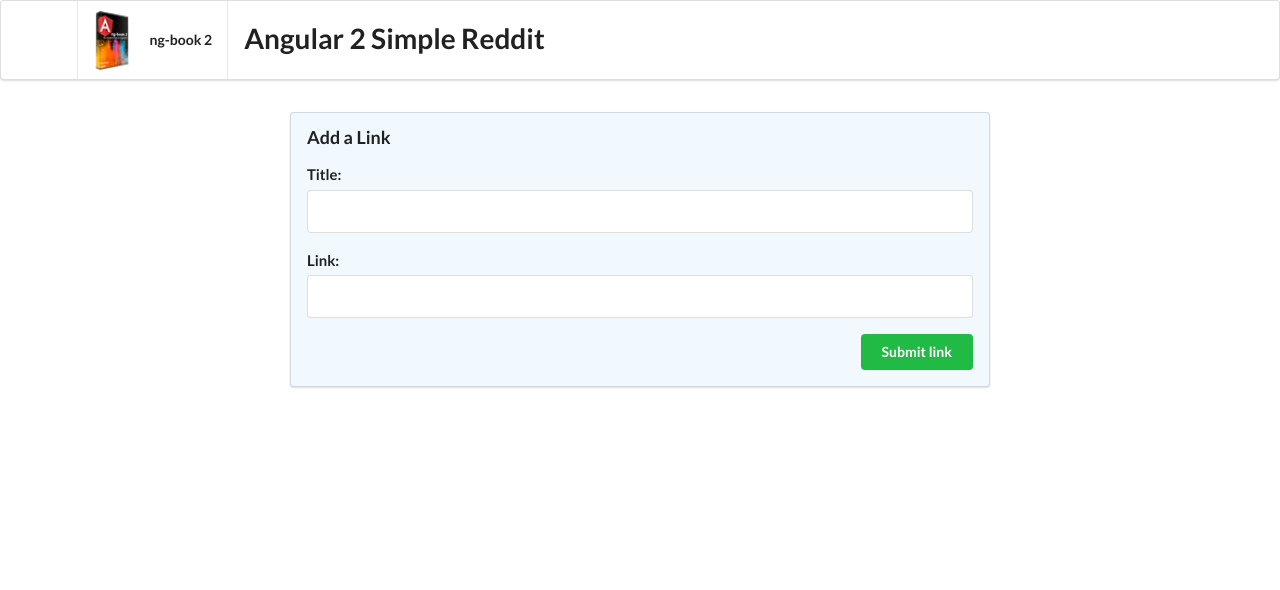
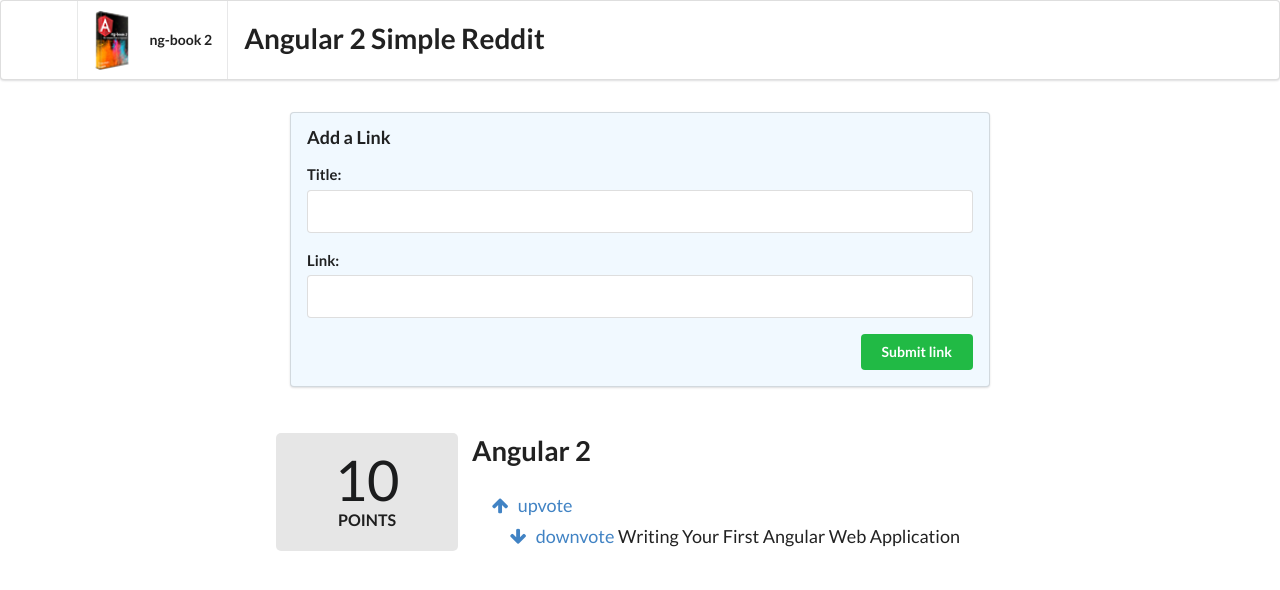
Before and after one commit to Moelgaard85/angular2-reddit, an Angular app: page / in a window 1280 px wide. Shown: the top 590 px of the page. Built offline with nearby package versions, Linux system fonts and the light colour scheme.

Commit message:
Voting functionality without reload

```diff
--- a/src/app/app.component.html
+++ b/src/app/app.component.html
@@ -15,3 +15,8 @@
     class="ui positive right floated button">Submit link</button>
 
 </form>
+
+
+<div class="ui grid posts">
+  <app-article class="row"></app-article>
+</div>
--- a/src/app/app.module.ts
+++ b/src/app/app.module.ts
@@ -4,10 +4,12 @@
 import { HttpModule } from '@angular/http';
 
 import { AppComponent } from './app.component';
+import { ArticleComponent } from './article/article.component';
 
 @NgModule({
   declarations: [
-    AppComponent
+    AppComponent,
+    ArticleComponent
   ],
   imports: [
     BrowserModule,
--- /dev/null
+++ b/src/app/article/article.component.html
@@ -0,0 +1,31 @@
+<div class="four wide column center aligned votes">
+  <div class="ui statistic">
+    <div class="value">
+      {{ votes }}
+    </div>
+    <div class="label">
+      Points
+    </div>
+  </div>
+</div>
+<div class="twelve wide column">
+  <a class="ui large header"
+    href="{{ link }}">
+ {{ title }}
+ </a>
+  <ul class="ui big horizontal list voters">
+    <li class="item">
+      <a href
+        (click)="voteUp()">
+        <i class="arrow up icon"></i> upvote
+      </a>
+    </li>
+    <li class="item">
+      <a href
+        (click)="voteDown()">
+        <i class="arrow down icon"></i> downvote
+      </a>
+      Writing Your First Angular Web Application
+    </li>
+  </ul>
+</div>
--- /dev/null
+++ b/src/app/article/article.component.ts
@@ -0,0 +1,32 @@
+import { Component, HostBinding, OnInit } from '@angular/core';
+
+@Component({
+  selector: 'app-article',
+  templateUrl: './article.component.html',
+  styleUrls: ['./article.component.css']
+})
+export class ArticleComponent implements OnInit {
+  votes: number;
+  title: string;
+  link: string;
+
+  constructor() {
+    this.title = 'Angular 2';
+    this.link = 'http://angular.io';
+    this.votes = 10;
+  }
+
+  voteUp(): boolean {
+    this.votes += 1;
+    return false;
+  }
+
+  voteDown(): boolean {
+    this.votes -= 1;
+    return false;
+  }
+
+  ngOnInit() {
+  }
+
+}
```
Also changed, not shown: src/app/article/article.component.css (added), 1 other file (tests, documents, lock files or other folders).
